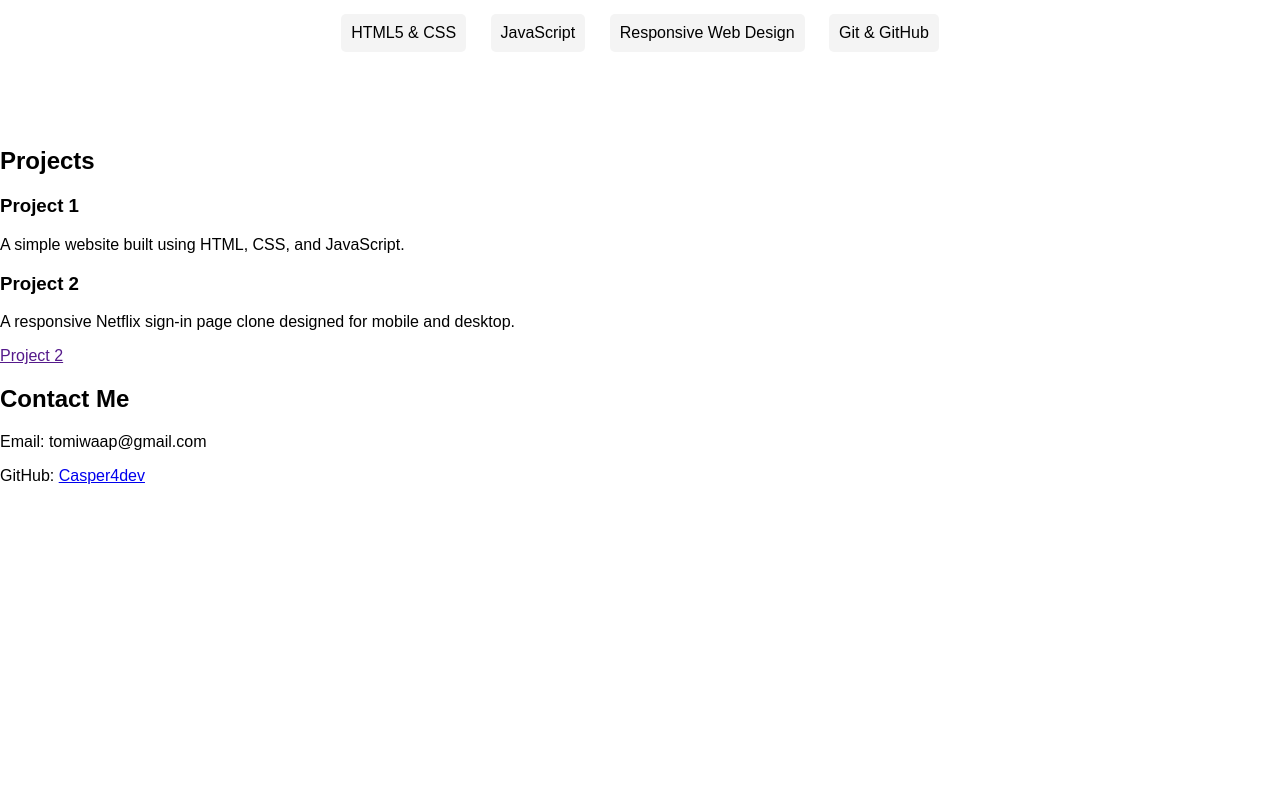
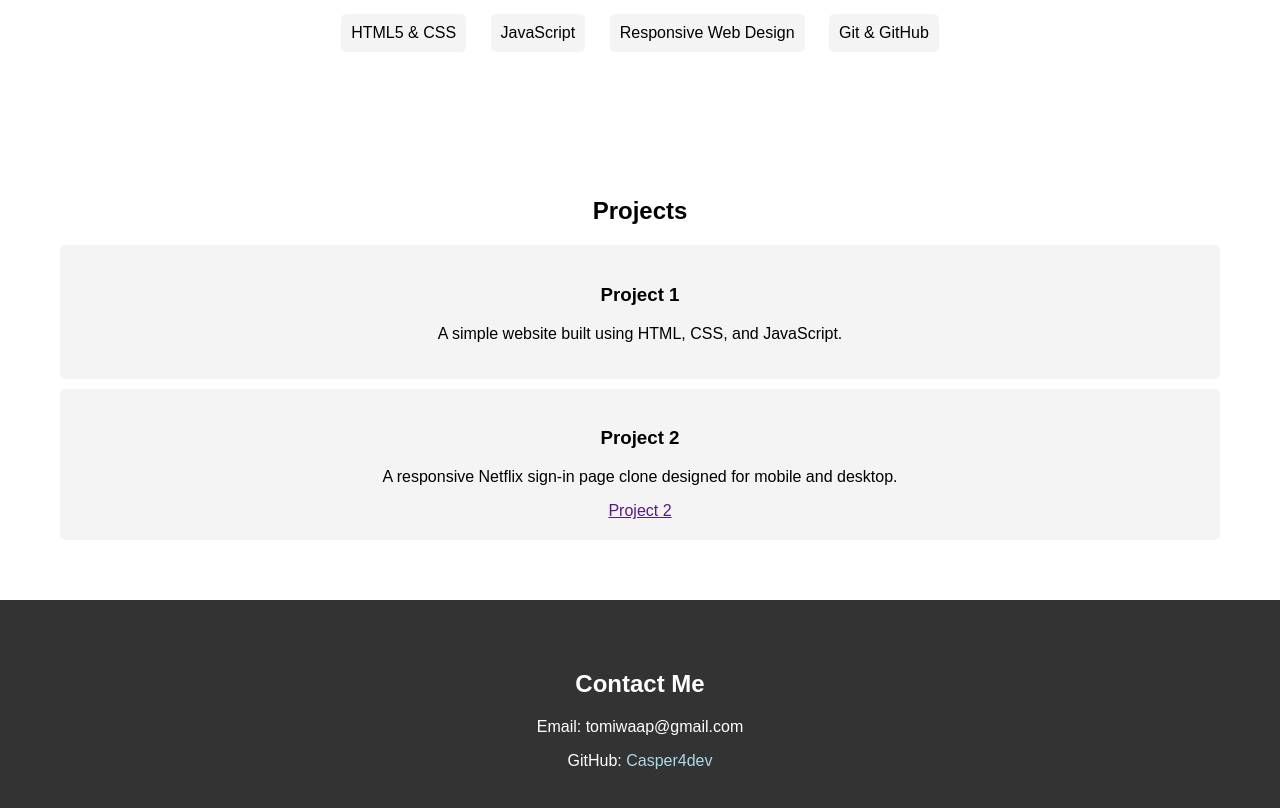
Before and after one commit to Casper4dev/Portfolio, a plain HTML site: page index.html in a window 1280 px wide. Shown: the part 540-1348 px from the top of the page. Before the commit the page ends 1041 px from the top, so only its background shows below. Drawn offline with Linux system fonts and the light colour scheme.

Commit message:
added changes

```diff
--- a/style.css
+++ b/style.css
@@ -23,11 +23,16 @@ header {
     display: inline;
     margin: 0 15px;
 }
-
+.nav-items li:hover {
+    transform: scale(1.1);
+}
 .nav-items a {
     color: white;
     text-decoration: none;
     font-weight: bold;
+}
+.nav-items a:hover {
+    color: lightblue;
 }
 .about {
     text-align: center;
@@ -39,6 +44,9 @@ header {
     height: 100px;
     border-radius: 50%;
     object-fit: cover;
+}
+.profile-img img:hover {
+    transform: scale(1.1);
 }
 .skills {
     text-align: center;
@@ -57,3 +65,25 @@ header {
     background: #f4f4f4;
     border-radius: 5px;
 }
+.projects {
+    text-align: center;
+    padding: 50px;
+}
+
+.project {
+    background: #f4f4f4;
+    padding: 20px;
+    margin: 10px;
+    border-radius: 5px;
+}
+.contact {
+    text-align: center;
+    padding: 50px;
+    background: #333;
+    color: white;
+}
+
+.contact a {
+    color: lightblue;
+    text-decoration: none;
+}
```
